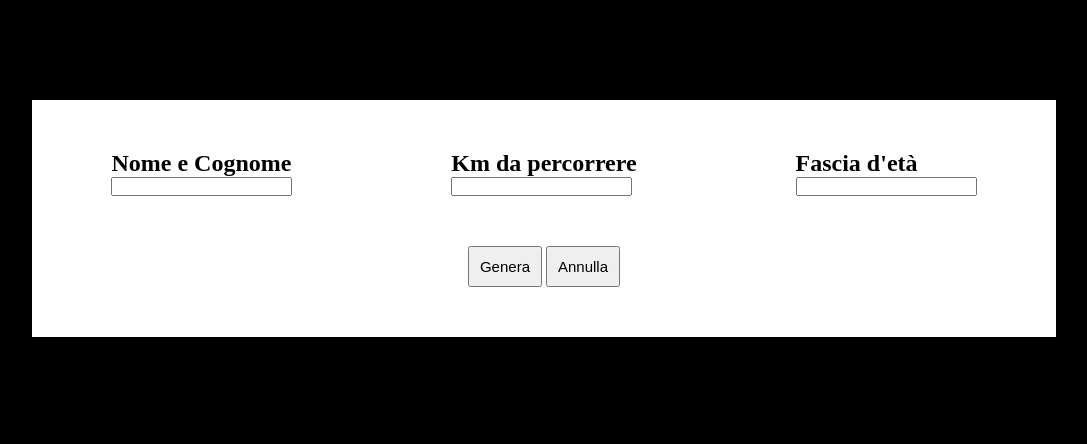
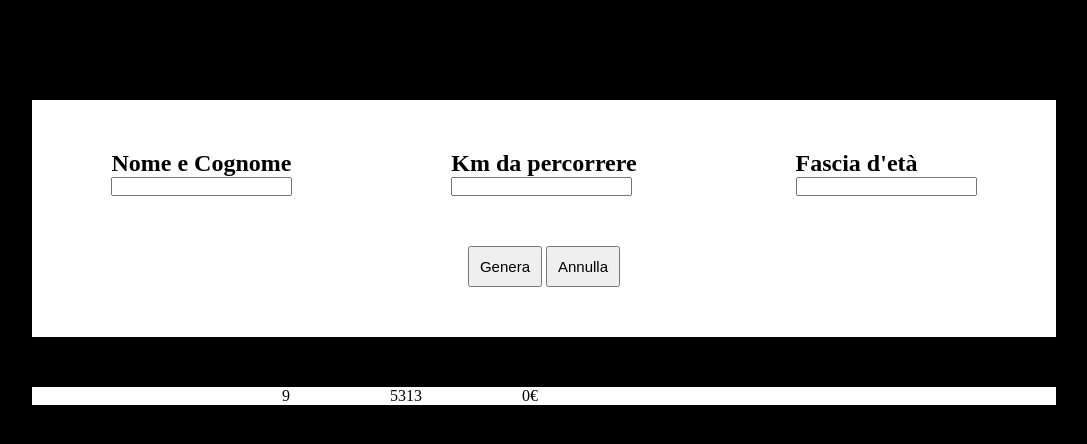
Before and after one commit to Davide-Zingali/js-biglietto-treno-form, a plain HTML site: page index.html in a window 1280 px wide. Both pictures are taken after a click on the button "Genera". Shown: the whole page, without its empty margins (96-1183 px from the left). Drawn offline with Linux system fonts and the light colour scheme.

Commit message:
aggiunto scelta random codici

```diff
--- a/css/master.css
+++ b/css/master.css
@@ -41,7 +41,7 @@ body {
   margin: 50px 0;
 }
 .parte-output > div {
-  margin: 0 50;
+  margin: 0 50px;
 }
 /* prova */
 #nome-output {
--- a/index.html
+++ b/index.html
@@ -49,15 +49,15 @@
 
         </div>
         <!-- carrozza -->
-        <div id="">
+        <div id="codice-carrozza">
 
         </div>
         <!-- codice cp -->
-        <div id="">
+        <div id="codice-cabina">
 
         </div>
         <!-- prezzo biglietto -->
-        <div id="prezzo-ouput">
+        <div id="prezzo-output">
 
         </div>
       </div>
--- a/js/script.js
+++ b/js/script.js
@@ -16,15 +16,31 @@ bottoneGenera.addEventListener("click",
     var prezzoIntero = parseInt(0.21 * kmInput);
     console.log(prezzoIntero);
 
-    // condizione
+    // condizione per prezzo scontato o meno
     if (etaInput < 18) {
-      var prezzoOutput = prezzoIntero - ((20 * prezzoIntero) / 100).toFixed(2);
+      var prezzoFinale = prezzoIntero - ((20 * prezzoIntero) / 100).toFixed(2);
     } else if (etaInput > 65) {
-      var prezzoOutput = prezzoIntero - ((40 * prezzoIntero) / 100).toFixed(2);
+      var prezzoFinale = prezzoIntero - ((40 * prezzoIntero) / 100).toFixed(2);
     } else {
-      var prezzoOutput = prezzoIntero;
+      var prezzoFinale = prezzoIntero;
     }
-    console.log(prezzoOutput);
+
+    // selezione output prezzo
+    var prezzoOutput = document.getElementById('prezzo-output');
+    prezzoOutput.innerHTML = prezzoFinale + "€";
+    console.log("prezzo gia scontato" + prezzoFinale);
+
+    // selezione su variabile output per codici
+    var codiceCarrozzaOutput = document.getElementById('codice-carrozza');
+    var codiceCabinaOutput = document.getElementById('codice-cabina');
+
+    // generare numeri random per carrozza e codice
+    codiceCarrozzaRandom = Math.floor(Math.random() * 10);
+    codiceCarrozzaOutput.innerHTML = codiceCarrozzaRandom;
+
+    codiceCabinaRandom = Math.floor(Math.random() * 10000);
+    codiceCabinaOutput.innerHTML = codiceCabinaRandom;
+
   }
 );
 
```
